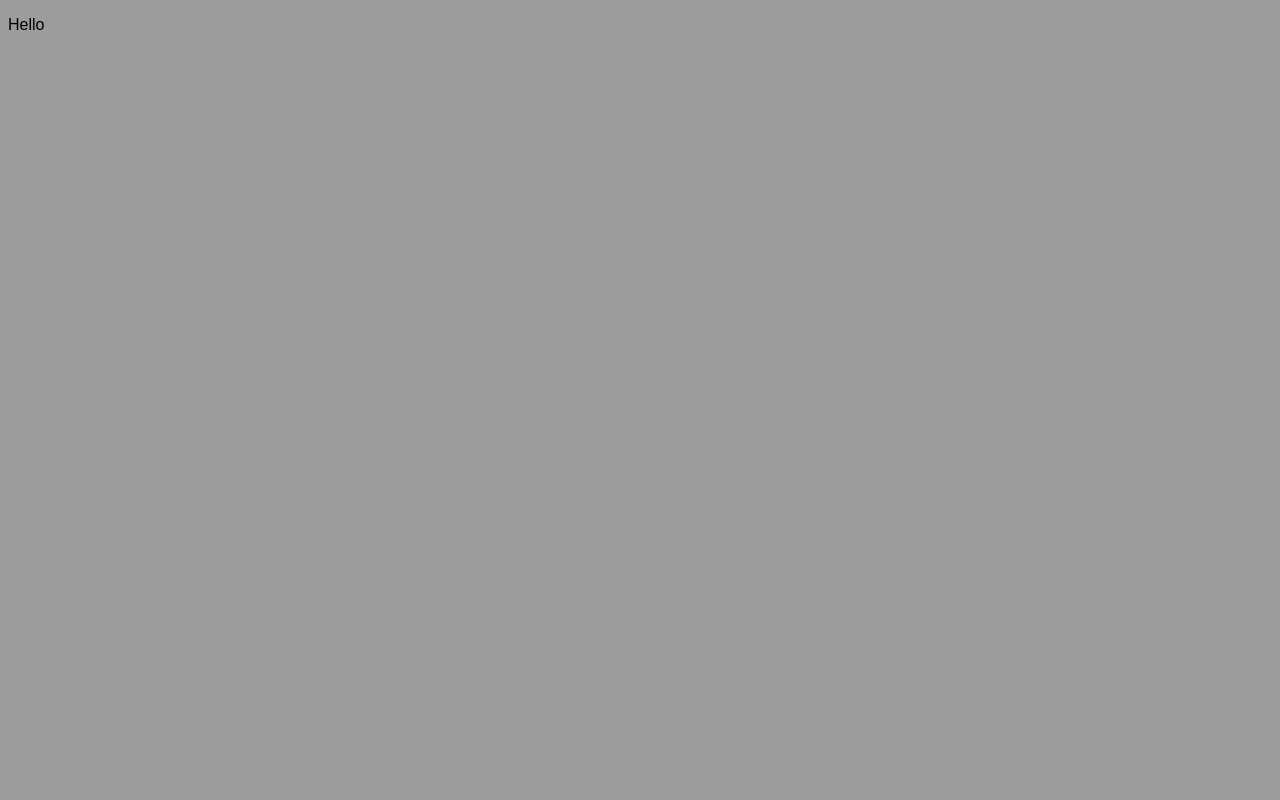
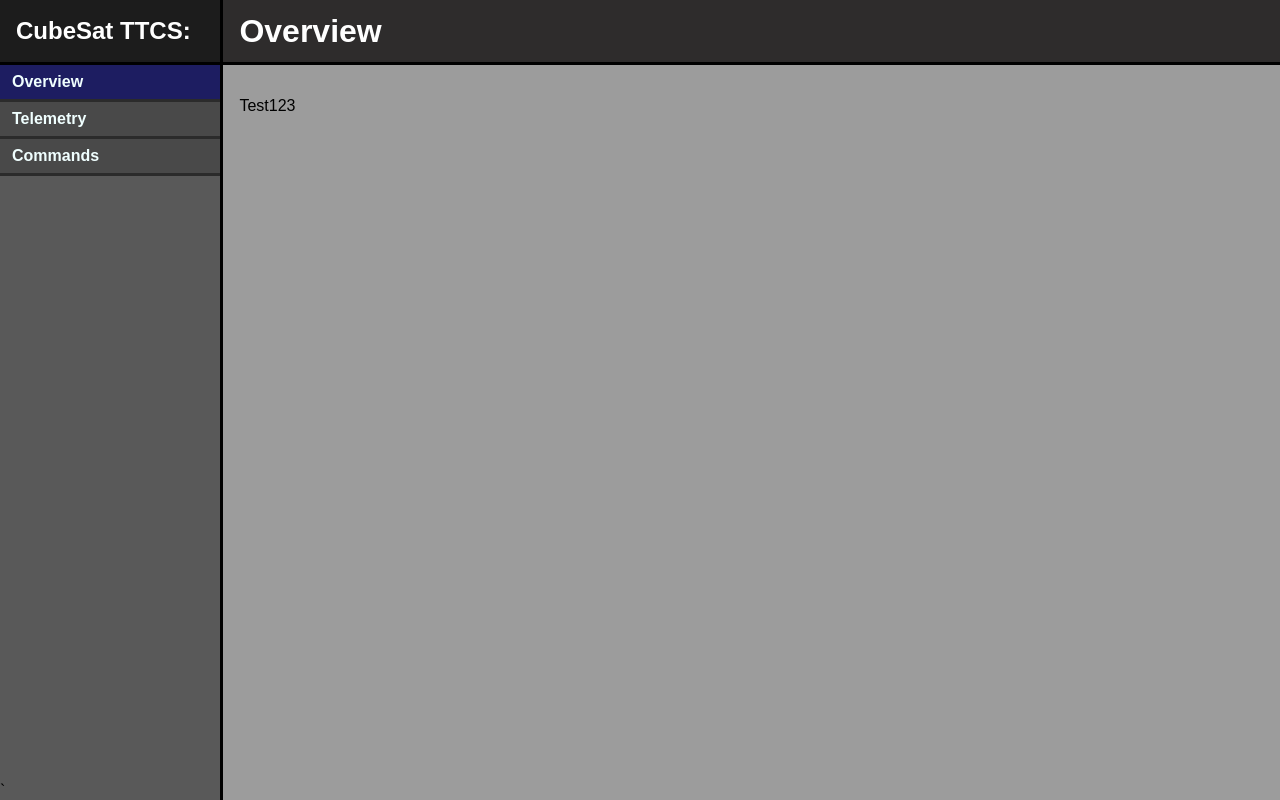
Before and after one commit to SU-Spaceflight/CubeSat-GCS, a React (Vite) app in the folder src/frontend/: page / in a window 1280 px wide. Built offline with nearby package versions, Linux system fonts and the light colour scheme.

Commit message:
Created page system and nav

```diff
--- a/src/frontend/src/app/App.jsx
+++ b/src/frontend/src/app/App.jsx
@@ -1,8 +1,39 @@
+import {BrowserRouter, Navigate, NavLink, Route, Routes} from 'react-router-dom'
+import Overview from "../pages/Overview.jsx";
+
 export default function App() {
+    const routes = [
+        { path: '/', label: 'Overview', element: <Overview /> },
+        { path: '/telemetry', label: 'Telemetry', element: <Overview /> },
+        { path: '/commands', label: 'Commands', element: <Overview /> },
+    ]
+  return (
+      <BrowserRouter>
+          <div className="app">
+              <div className="sidebar">
+                  <div className="sidebar-header">
+                      <h2 className="sidebar-title">CubeSat TTCS:</h2>
+                  </div>
+                  <nav className="sidebar-nav">
+                      {routes.map((r) => (
+                          <NavLink key={r.path} to={r.path} end>
+                              {r.label}
+                          </NavLink>
+                      ))}
+                  </nav>
+                  <div className="sidebar-footer">`
 
-  return (
-      <div className="app">
-          <p>Hello</p>
-      </div>
+                  </div>
+              </div>
+              <div className="page-wrapper">
+                  <Routes>
+                      {routes.map((r) => (
+                          <Route key={r.path} path={r.path} element={r.element} />
+                      ))}
+                      <Route path="*" element={<Navigate to={routes[0].path} replace />} />
+                  </Routes>
+              </div>
+          </div>
+      </BrowserRouter>
   )
 }
--- a/src/frontend/src/app/styles.css
+++ b/src/frontend/src/app/styles.css
@@ -1,4 +1,75 @@
 html, body, #root {
+  height: 100%;
+  margin: 0;
   font-family: Arial, Calibri, serif;
   background: #9c9c9c;
+
 }
+
+* {
+  box-sizing: border-box;
+}
+
+.app {
+  display: flex;
+  height: 100%;
+}
+
+.sidebar {
+  display: flex;
+  flex-direction: column;
+  width: 270px;
+  height: 100%;
+  overflow-y: scroll;
+
+  border-right: 3px solid black;
+  background: #595959;
+}
+
+.sidebar-header {
+  display: flex;
+  align-items: center;
+  height: 65px;
+  background: #1c1c1c;
+  border-bottom: 3px solid black;
+}
+
+.sidebar-title {
+  color: white;
+  margin: 0;
+  padding: 8px 16px;
+}
+
+.sidebar-nav {
+  display: flex;
+  flex-direction: column;
+  padding: 0;
+}
+
+.sidebar-nav a {
+  display: block;
+  padding: 8px 12px;
+  text-decoration: none;
+  margin: 0;
+
+  font-weight: bold;
+  background: #494949;
+  color: azure;
+  border-bottom: 3px solid #2b2b2b;
+}
+
+.sidebar-nav a:hover {
+  background: #656565;
+}
+.sidebar-nav a[aria-current="page"] {
+  background: #1d1d61;
+}
+
+.sidebar-footer {
+  margin-top: auto;
+}
+
+.page-wrapper {
+  width: 100%;
+  height: 100%;
+}
--- /dev/null
+++ b/src/frontend/src/components/page/Page.css
@@ -0,0 +1,26 @@
+.page {
+    display: flex;
+    flex-direction: column;
+    width: 100%;
+    height: 100%;
+    overflow: hidden;
+}
+
+.page-header {
+    display: flex;
+    align-items: center;
+    gap: 8px;
+    width: 100%;
+    min-height: 65px;
+    background: #2e2c2c;
+    padding-left: 8px;
+    color: white;
+    border-bottom: 3px solid black;
+}
+.page-header h1 {
+    margin: 8px;
+}
+
+.page-content {
+    padding: 16px;
+}
--- /dev/null
+++ b/src/frontend/src/components/page/Page.jsx
@@ -0,0 +1,19 @@
+import "./Page.css"
+
+export default function Page(props) {
+    const {title} = props;
+    return (
+        <div className="page">
+            <div className="page-header">
+                <h1>{title}</h1>
+
+            </div>
+            <div className="page-content">
+                    {props.children}
+            </div>
+            <div className="page-footer">
+
+            </div>
+        </div>
+    );
+}
--- /dev/null
+++ b/src/frontend/src/pages/Overview.jsx
@@ -0,0 +1,9 @@
+import Page from "../components/page/Page.jsx";
+
+export default function Overview() {
+  return (
+    <Page title={"Overview"}>
+      <p>Test123</p>
+    </Page>
+  )
+}
```
